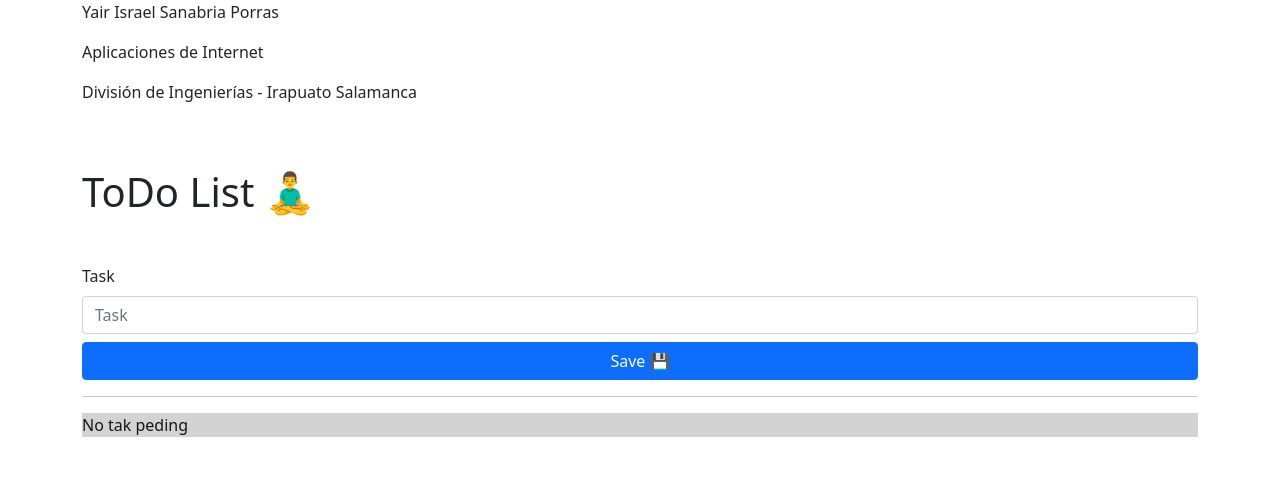
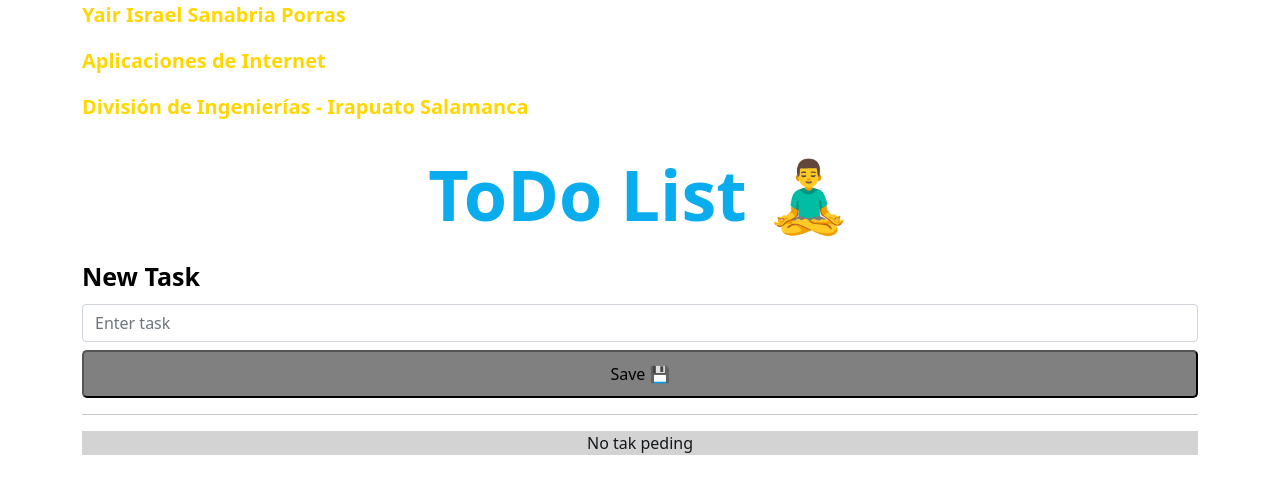
Before and after one commit to yairSP45/todo-dicis, a plain HTML site: page index.html in a window 1280 px wide. Drawn offline with nearby package versions, Linux system fonts and the light colour scheme.

Commit message:
Correcion de diseño

```diff
--- /dev/null
+++ b/css/misestilos.css
@@ -0,0 +1,67 @@
+.titulo {
+    font-size: 70px;
+    color: rgb(9, 172, 236);
+    font-weight: 700;
+}
+
+
+.encabezado {
+    width: 100%;
+    height: 120px;
+    display: flex;
+    align-items: center;
+    justify-content: center;
+}
+
+
+.datos {
+    font-size: 20px;
+    color: gold;
+    font-weight: 700;
+    align-items: flex-start;
+}
+
+
+.btnSave {
+    display: block;
+    text-decoration: none;
+    color: black !important;
+    background: gray;
+    border-radius: 5px;
+    border-color: black;
+    border-width: 2px;
+    padding: 10px;
+}
+
+.btnSave:hover {
+    background: yellow;
+}
+
+
+.etiqueta {
+    font-size: 25px;
+    color: black;
+    font-weight: 700;
+}
+
+.listaTareas {
+    width: 40%;
+    height: 300px;
+    background: beige;
+    margin: 10px;
+    border-color: black;
+    border-style:  solid;
+    border-radius: 10px;
+    padding: 5px;
+}
+
+
+.alert-dark {
+    width: 100%;
+    height: 100%;
+    display: flex;
+    flex-direction: row;
+    flex-wrap: wrap;
+    justify-content: space-evenly;
+
+}
--- a/index.html
+++ b/index.html
@@ -5,27 +5,29 @@
     <meta name="viewport" content="width=device-width, initial-scale=1.0">
     <link href="https://cdn.jsdelivr.net/npm/bootstrap@5.0.2/dist/css/bootstrap.min.css" rel="stylesheet" integrity="sha384-EVSTQN3/azprG1Anm3QDgpJLIm9Nao0Yz1ztcQTwFspd3yD65VohhpuuCOmLASjC" crossorigin="anonymous">
     <link rel="stylesheet" href="https://cdnjs.cloudflare.com/ajax/libs/font-awesome/6.4.2/css/all.min.css" integrity="sha512-z3gLpd7yknf1YoNbCzqRKc4qyor8gaKU1qmn+CShxbuBusANI9QpRohGBreCFkKxLhei6S9CQXFEbbKuqLg0DA==" crossorigin="anonymous" referrerpolicy="no-referrer" />
+    <link rel="stylesheet" href="./css/misestilos.css">
     <title>To - Do 🧭</title>
 </head>
 <body>
+
     <div class="container">
-        <div class="row">
+        <div class="datos">
             <p> Yair Israel Sanabria Porras </p>
             <p> Aplicaciones de Internet </p>
             <p> División de Ingenierías - Irapuato Salamanca </p>
         </div>
-        <div class="row">
-            <h1 class="my-5"> ToDo List 🧘‍♂️</h1>
+        <div class="encabezado">
+            <h1 class="titulo"> ToDo List 🧘‍♂️</h1>
         </div>
         <form id="formulario">
-            <label for="task">Task</label>
+            <label class="etiqueta"for="task"> New Task</label>
             <input type="text"
-                    name="task"
-                    placeholder="Task"
+                    name="Enter task"
+                    placeholder="Enter task"
                     class="form-control my-2"
             >
             <div class="d-grid ">
-                <button class="btn btn-primary" type="submit"> Save 💾</button>
+                <button class="btnSave" type="submit"> Save 💾</button>
             </div>
         </form>
         <hr>
```
